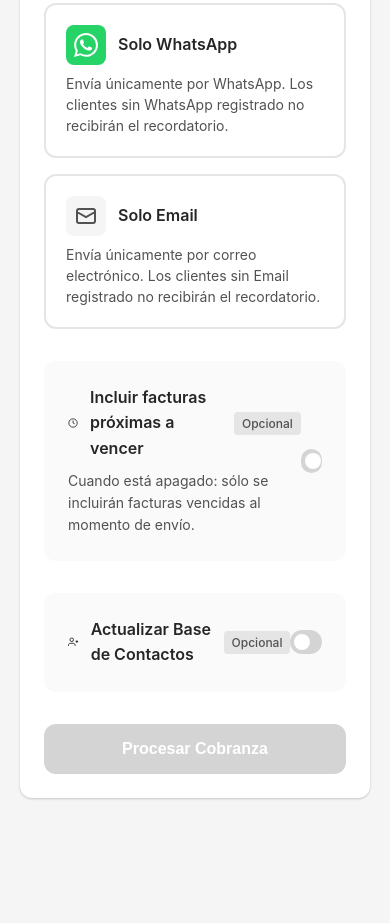
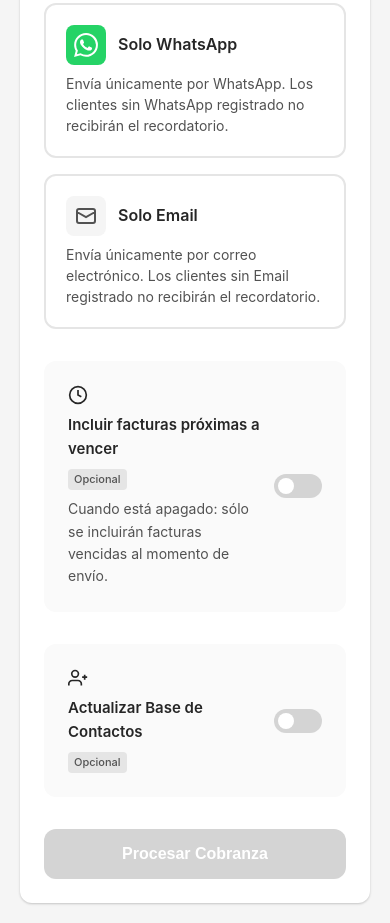
Before and after one commit to gabrielgru/dental-link-cobranza, a plain HTML site: page index.html in a window 390 px wide. Shown: the part 1142-2065 px from the top of the page. Before the commit the page ends 1960 px from the top, so only its background shows below. Drawn offline with nearby package versions, Linux system fonts and the light colour scheme.

Commit message:
Add files via upload
mejora toggle iphone

```diff
--- a/index.html
+++ b/index.html
@@ -703,6 +703,12 @@
             justify-content: space-between;
             cursor: pointer;
             user-select: none;
+            gap: 16px;
+        }
+
+        .optional-header > div:first-child {
+            flex: 1;
+            max-width: calc(100% - 64px);
         }
 
         .optional-title {
@@ -712,6 +718,7 @@
             font-size: 16px;
             font-weight: 600;
             color: var(--text-primary);
+            flex-wrap: wrap;
         }
 
         .optional-badge {
@@ -738,6 +745,7 @@
             position: relative;
             width: 48px;
             height: 24px;
+            flex-shrink: 0;
         }
 
         .toggle-switch input {
@@ -1040,6 +1048,24 @@
 
             .columns-tags {
                 justify-content: center;
+            }
+
+            .optional-header {
+                gap: 12px;
+            }
+
+            .optional-header > div:first-child {
+                max-width: calc(100% - 60px);
+            }
+
+            .optional-title {
+                font-size: 15px;
+                gap: 8px;
+            }
+
+            .optional-badge {
+                font-size: 11px;
+                padding: 2px 6px;
             }
         }
 
```
